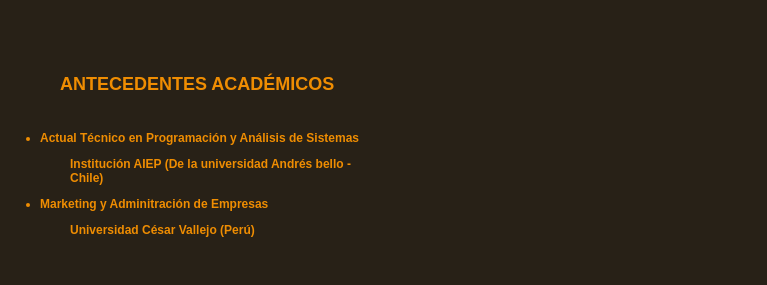
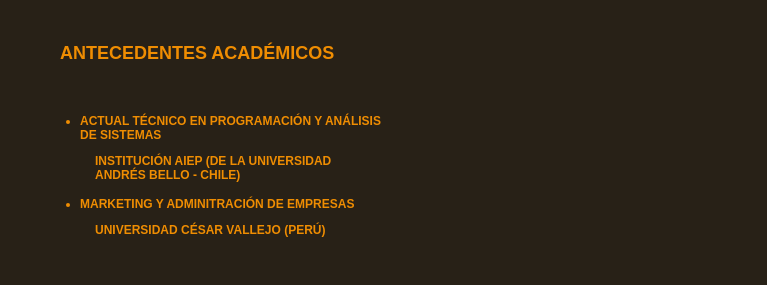
Before and after one commit to katyayupanqui/katyayupanqui.github.com, a plain HTML site: page cv/index.html in a window 1280 px wide. Shown: the part 256-541 px from the top of the page, 0-767 px from the left. Drawn offline with Linux system fonts and the light colour scheme.

Commit message:
Update index.html

```diff
--- a/cv/index.html
+++ b/cv/index.html
@@ -17,15 +17,15 @@
                 <div id="subCont" style="display:inline-block; width: 30%;">
                     <div style="display:inline-block;font-size: 12px;font-weight: 50px">
                         <h2 style="padding:20px;margin-left:40px "> ANTECEDENTES ACADÉMICOS </h2>
-                            <h4><div style="margin-left:50x;font-size: 12px">
+                             <h4><div style="margin-left:40px;font-size: 12px">
 									<dl>
 										<ul>
-							<li style=""margin-left:30px;text-transform:uppercase;margin-bottom:10px;text-transform:uppercase;margin-top:30px" >Actual   Técnico en Programación y Análisis de Sistemas </dt>
-							<p style="margin-left:30px"> Institución    AIEP (De la universidad Andrés bello - Chile)</p>
+											<li style="text-transform:uppercase;margin-bottom:10px;text-transform:uppercase;margin-top:30px" >Actual   Técnico en Programación y Análisis de Sistemas </dt>
+											<p style="margin-left:15px"> Institución    AIEP (De la universidad Andrés bello - Chile)</p>
 										</ul>
 										<ul>
-							<li style=""margin-left:30px;text-transform:uppercase;margin-bottom:10px;margin-top:15px"> Marketing y Adminitración de Empresas</dd>
-							<p style="margin-left:30px"> Universidad César Vallejo (Perú)</p>
+											<li style="text-transform:uppercase;margin-bottom:10px;margin-top:15px"> Marketing y Adminitración de Empresas</dd>
+											<p style="margin-left:15px"> Universidad César Vallejo (Perú)</p>
 										</ul>
 
 									</dl>
```
Lines whose indentation alone changed are shown as unchanged.
